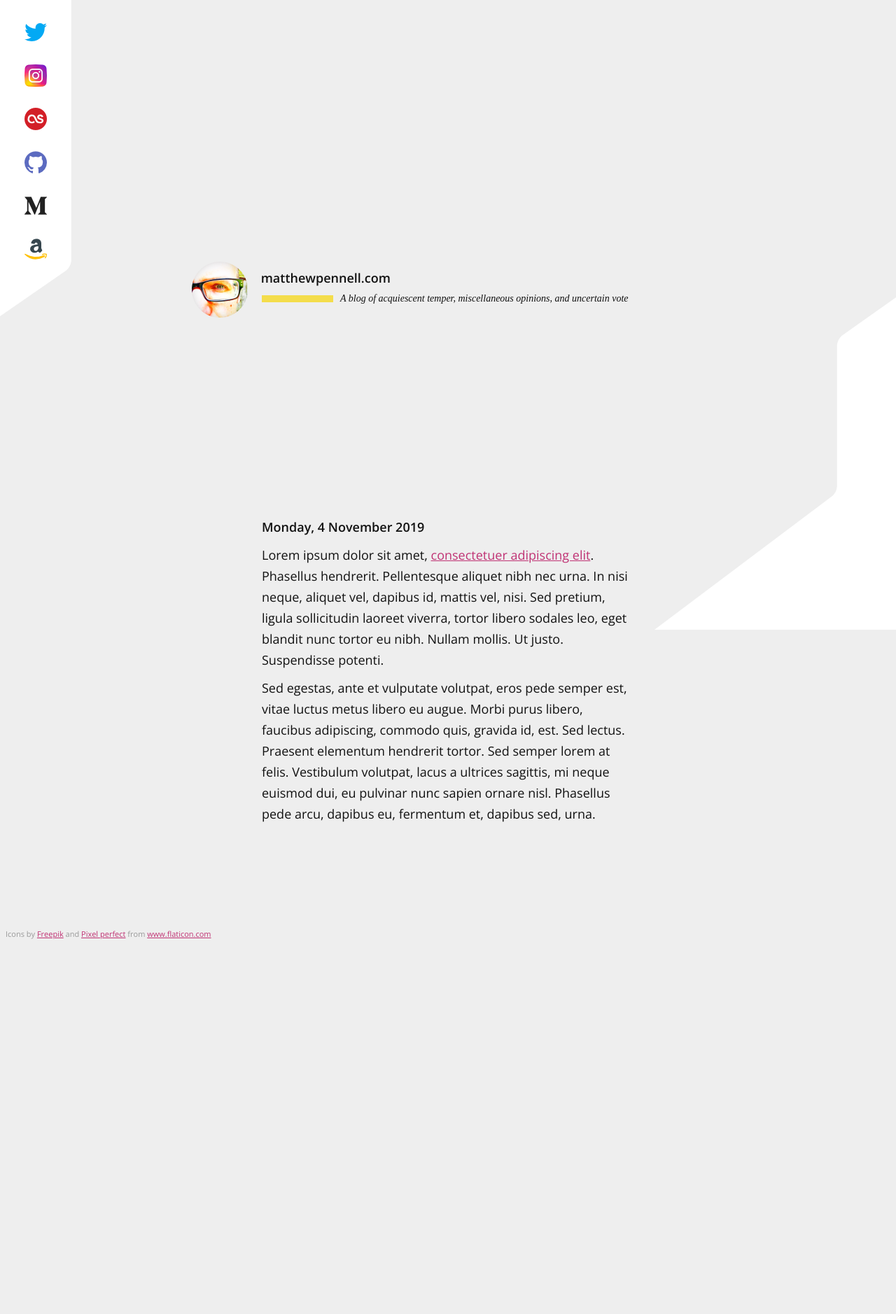
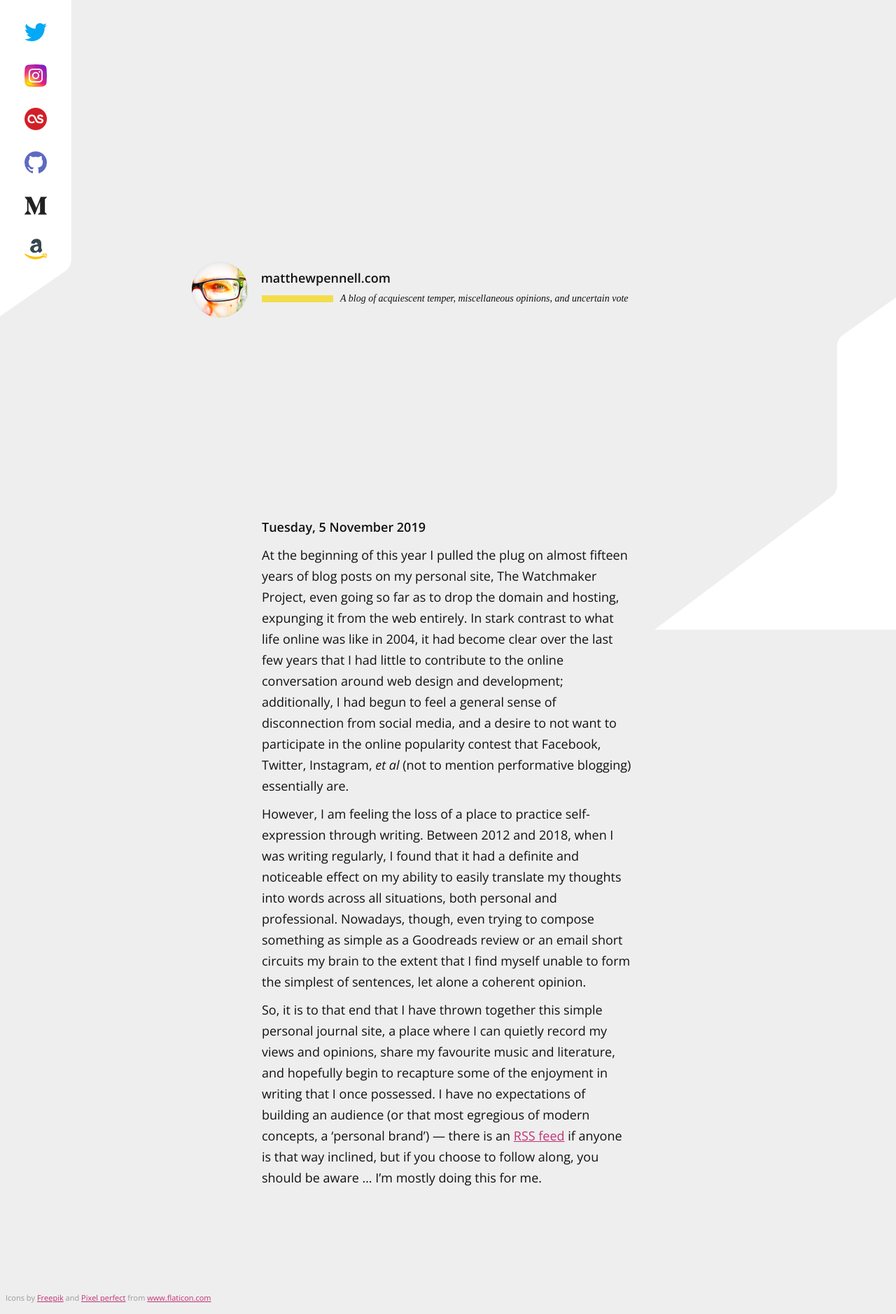
Before and after one commit to matthewpennell/matthewpennell.com, a Jekyll site: the page built from index.md, in a window 1280 px wide. Shown: the whole page at 70% size. Built offline with Jekyll 4.4.1, drawn with Linux system fonts in a browser that asks for light colours; before the commit the page ends 1358 px from its top, so only the background shows below that.

Commit message:
First post.

```diff
--- a/_config.yml
+++ b/_config.yml
@@ -20,8 +20,7 @@
 
 title: matthewpennell.com
 description: Being the Collected Ephemera, Belonging to one Matthew Pennell, heretofore Scattered About on The Internet, now Gathered in One Place for your Amusement.
-baseurl: "" # the subpath of your site, e.g. /blog
-url: "" # the base hostname & protocol for your site, e.g. http://example.com
+url: "https://matthewpennell.com"
 permalink: /:year-:month-:day
 
 # Build settings
@@ -53,5 +52,10 @@ plugins:
 defaults:
   - scope:
       path: ""
+      type: "posts"
+    values:
+      layout: "post"
+  - scope:
+      path: ""
     values:
       layout: "default"
--- /dev/null
+++ b/_includes/footer.html
@@ -0,0 +1,3 @@
+<footer>
+    Icons by <a href="https://www.flaticon.com/authors/freepik" title="Freepik">Freepik</a> and <a href="https://www.flaticon.com/authors/pixel-perfect" title="Pixel perfect">Pixel perfect</a> from <a href="https://www.flaticon.com/" title="Flaticon">www.flaticon.com</a>
+</footer>
--- a/_layouts/default.html
+++ b/_layouts/default.html
@@ -16,19 +16,17 @@
     <body>
 
         <div class="content">
-            <h1 class="site-name">
+            <a href="{{ site.url }}" class="site-name">
                 <img class="eye" src="/i/eye.png" alt="" />
                 {{ site.title }}
                 <div class="site-strap">A blog of acquiescent temper, miscellaneous opinions, and uncertain vote</div>
-            </h1>
+            </a>
             {{ content }}
         </div>
 
         {% include links.html %}
 
-        <footer>
-            Icons by <a href="https://www.flaticon.com/authors/freepik" title="Freepik">Freepik</a> and <a href="https://www.flaticon.com/authors/pixel-perfect" title="Pixel perfect">Pixel perfect</a> from <a href="https://www.flaticon.com/" title="Flaticon">www.flaticon.com</a>
-        </footer>
+        {% include footer.html %}
 
     </body>
 
--- a/_posts/2019-11-04-entry.md
+++ /dev/null
@@ -1,6 +0,0 @@
----
-title: 2019-11-04
----
-Lorem ipsum dolor sit amet, [consectetuer adipiscing elit](http://google.com). Phasellus hendrerit. Pellentesque aliquet nibh nec urna. In nisi neque, aliquet vel, dapibus id, mattis vel, nisi. Sed pretium, ligula sollicitudin laoreet viverra, tortor libero sodales leo, eget blandit nunc tortor eu nibh. Nullam mollis. Ut justo. Suspendisse potenti.
-
-Sed egestas, ante et vulputate volutpat, eros pede semper est, vitae luctus metus libero eu augue. Morbi purus libero, faucibus adipiscing, commodo quis, gravida id, est. Sed lectus. Praesent elementum hendrerit tortor. Sed semper lorem at felis. Vestibulum volutpat, lacus a ultrices sagittis, mi neque euismod dui, eu pulvinar nunc sapien ornare nisl. Phasellus pede arcu, dapibus eu, fermentum et, dapibus sed, urna.
--- /dev/null
+++ b/_posts/2019-11-05-hello-world.md
@@ -0,0 +1,8 @@
+---
+title: Tuesday, 5 November 2019
+---
+At the beginning of this year I pulled the plug on almost fifteen years of blog posts on my personal site, The Watchmaker Project, even going so far as to drop the domain and hosting, expunging it from the web entirely. In stark contrast to what life online was like in 2004, it had become clear over the last few years that I had little to contribute to the online conversation around web design and development; additionally, I had begun to feel a general sense of disconnection from social media, and a desire to not want to participate in the online popularity contest that Facebook, Twitter, Instagram, _et al_ (not to mention performative blogging) essentially are.
+
+However, I am feeling the loss of a place to practice self-expression through writing. Between 2012 and 2018, when I was writing regularly, I found that it had a definite and noticeable effect on my ability to easily translate my thoughts into words across all situations, both personal and professional. Nowadays, though, even trying to compose something as simple as a Goodreads review or an email short circuits my brain to the extent that I find myself unable to form the simplest of sentences, let alone a coherent opinion.
+
+So, it is to that end that I have thrown together this simple personal journal site, a place where I can quietly record my views and opinions, share my favourite music and literature, and hopefully begin to recapture some of the enjoyment in writing that I once possessed. I have no expectations of building an audience (or that most egregious of modern concepts, a 'personal brand') &mdash; there is an [RSS feed](/feed.xml) if anyone is that way inclined, but if you choose to follow along, you should be aware &hellip; I'm mostly doing this for me.
--- a/_sass/main.scss
+++ b/_sass/main.scss
@@ -14,7 +14,7 @@ body {
     padding-top: 316px;
 }
 
-p, ol, ul, dl {
+p, ol, ul, dl, pre, blockquote {
     padding: 0;
     margin: 0 0 10px;
 }
@@ -22,6 +22,29 @@ p, ol, ul, dl {
 article {
     margin-bottom: 142px;
     position: relative;
+}
+
+pre {
+    font-size: 14px;
+    line-height: 20px;
+    max-width: 100%;
+    overflow: auto;
+    padding: 20px;
+    background: #fff;
+    max-height: 346px;
+}
+
+blockquote {
+    padding-left: 20px;
+    border-left: 10px solid #33746F;
+    margin: 40px 0;
+}
+
+.content p img {
+    width: 100%;
+    border: 10px solid #fff;
+    display: block;
+    margin: 20px 0;
 }
 
 a, a:link, a:active {
@@ -52,8 +75,11 @@ a:visited, a:hover {
     margin: 0 0 10px;
 }
 
-.site-name {
+a.site-name {
     margin-bottom: 306px;
+    display: block;
+    color: #111;
+    text-decoration: none;
 }
 
 .permalink {
--- a/index.md
+++ b/index.md
@@ -4,8 +4,8 @@ title: Home
 
 {% for post in site.posts %}
   <article>
-    <a class="permalink" href="#entry-{{ post.date | date: "%Y-%m-%d" }}">#</a>
-    <h2 id="entry-{{ post.date | date: "%Y-%m-%d" }}">{{ post.date | date: "%A, %-d %B %Y" }}</h2>
+    <a class="permalink" href="/{{ post.date | date: "%Y-%m-%d" }}">#</a>
+    <h2>{{ post.date | date: "%A, %-d %B %Y" }}</h2>
     {{ post.content }}
   </article>
 {% endfor %}
```
Also changed, not shown: _layouts/post.html (added, +8 -0 lines).
